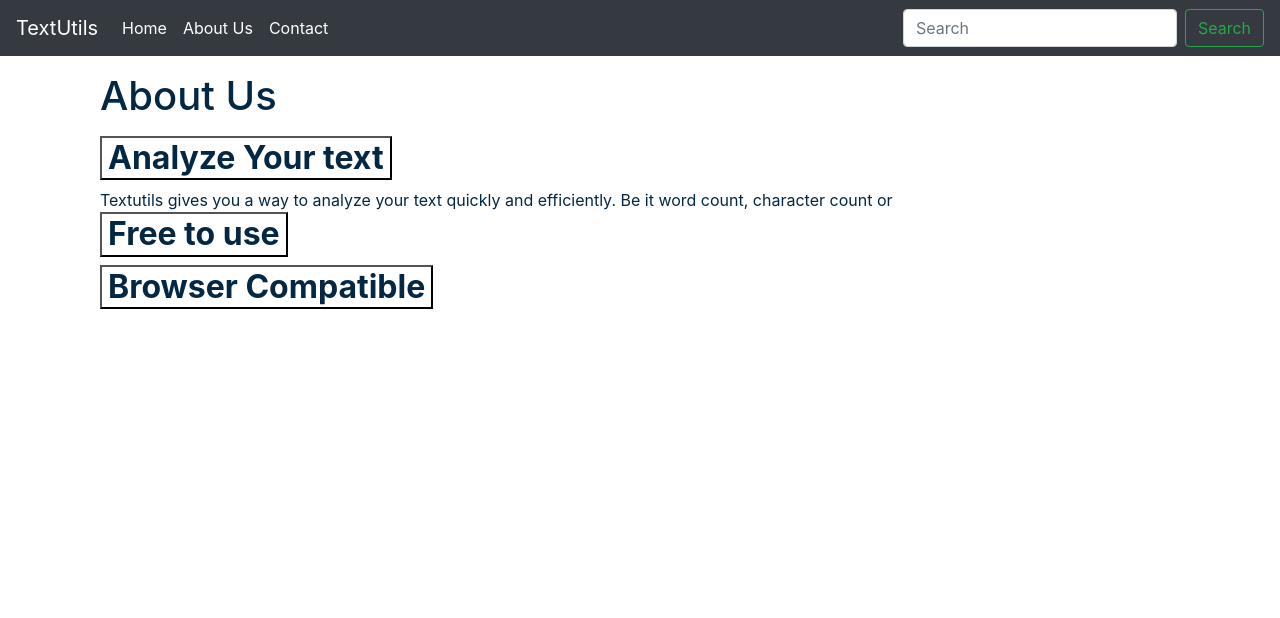
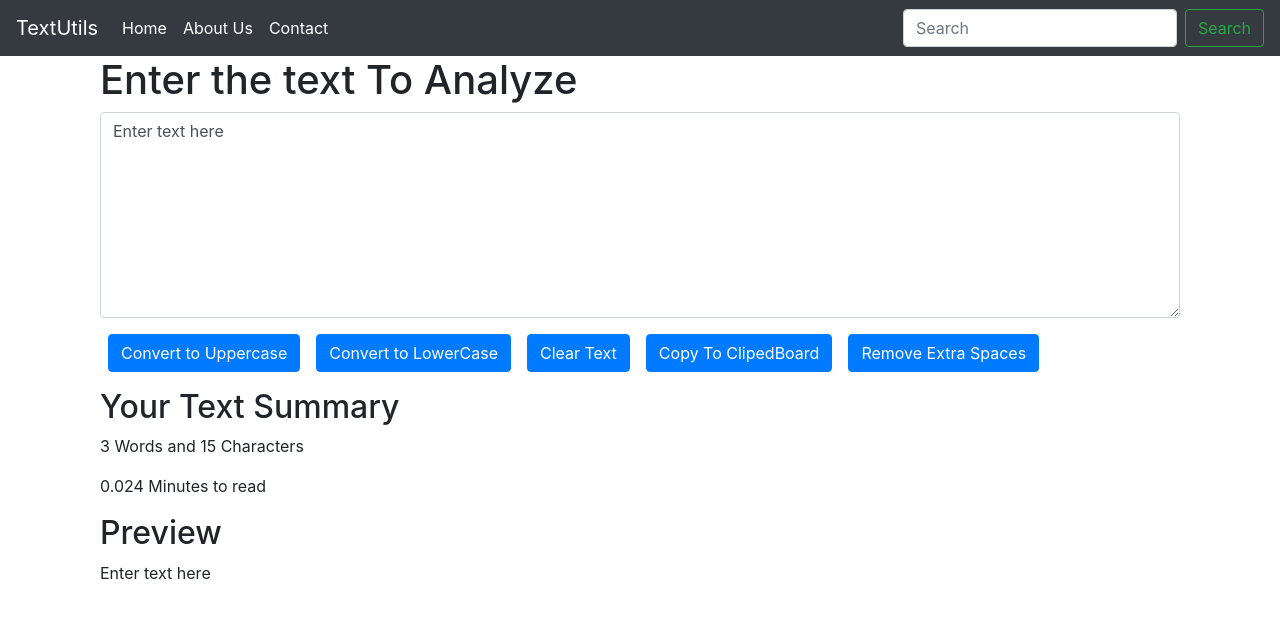
Before and after one commit to rajendrapacharne/React-Applications, a React (Create React App) app: page / in a window 1280 px wide. Shown: the top 618 px of the page. Built offline with nearby package versions, Linux system fonts and the light colour scheme.

Commit message:
Removed Extra Spaces feature

```diff
--- a/src/App.js
+++ b/src/App.js
@@ -1,8 +1,8 @@
 
 import './App.css';
-import About from './Components/About';
+// import About from './Components/About';
 import NavBar from './Components/NavBar'
-// import TextForm from './Components/TextForm'
+import TextForm from './Components/TextForm'
 
 function App() {
   return (
@@ -11,8 +11,8 @@
       <NavBar title="TextUtils" about="About Us"/>
 
       <div className='container' >
-      {/* <TextForm heading="Enter the text To Analyze"/> */}
-      <About/>
+      <TextForm heading="Enter the text To Analyze"/>
+      {/* <About/> */}
       </div>
 
   </>
--- a/src/Components/TextForm.js
+++ b/src/Components/TextForm.js
@@ -30,6 +30,11 @@
 
   console.log('Text copied to clipboard');
 };
+    const handleExtraSpaces =()=>
+    {
+        let newText = text.split(/[ ]+/);
+        setText (newText.join(" "))
+    }
     const haddleOnChange=(event)=> {
         console.log("haddleOnChange ");
         setText(event.target.value)
@@ -47,6 +52,7 @@
           <button className="btn btn-primary mx-2"onClick={haddledclick} > Convert to LowerCase </button>
           <button className="btn btn-primary mx-2"onClick={haddleClearclick} > Clear Text </button>
           <button className="btn btn-primary mx-2"onClick={haddlecopyclick} > Copy To ClipedBoard </button>
+          <button className="btn btn-primary mx-2"onClick={handleExtraSpaces} > Remove Extra Spaces </button>
 
   </div>
   <div className='container my-3'>
```
